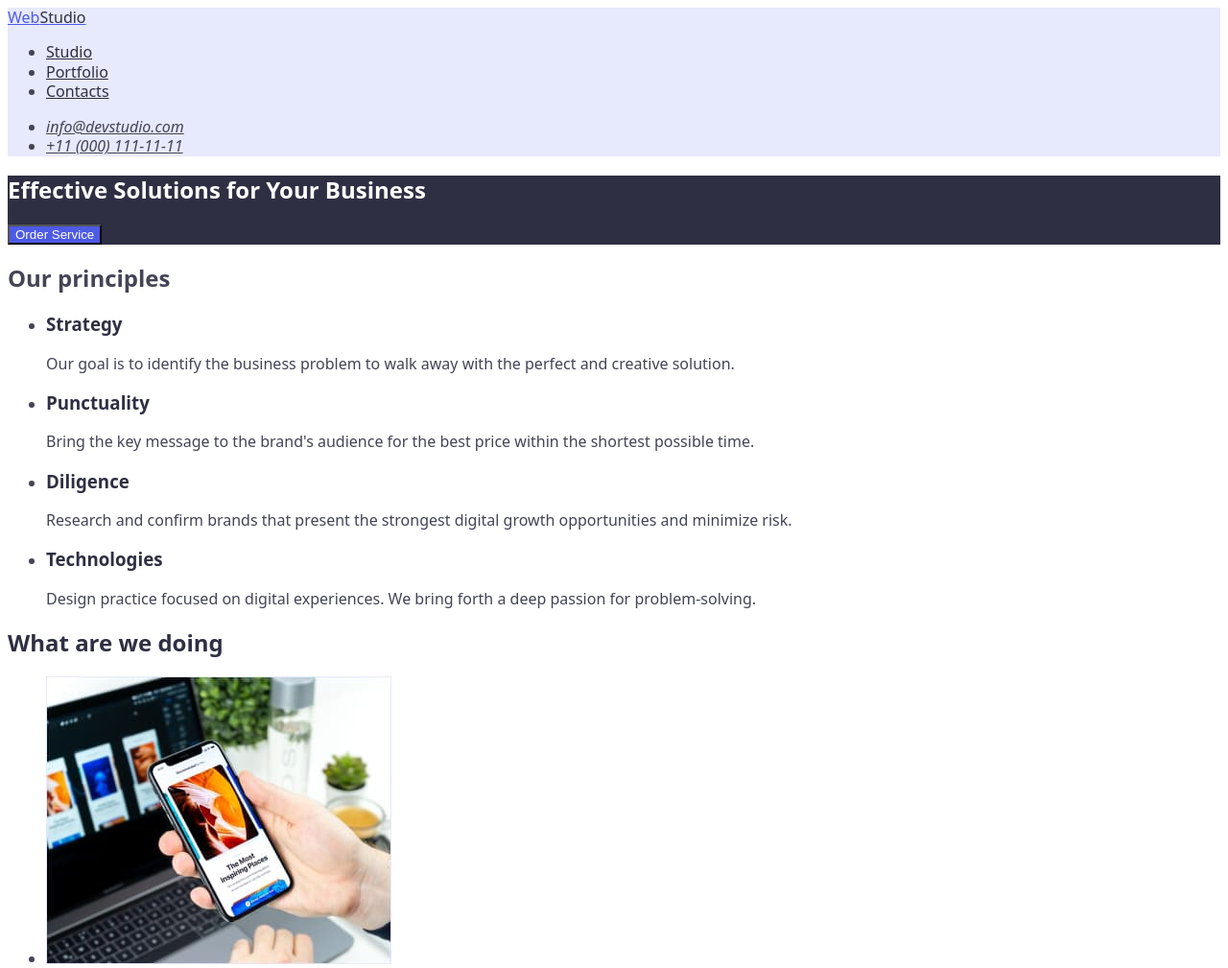
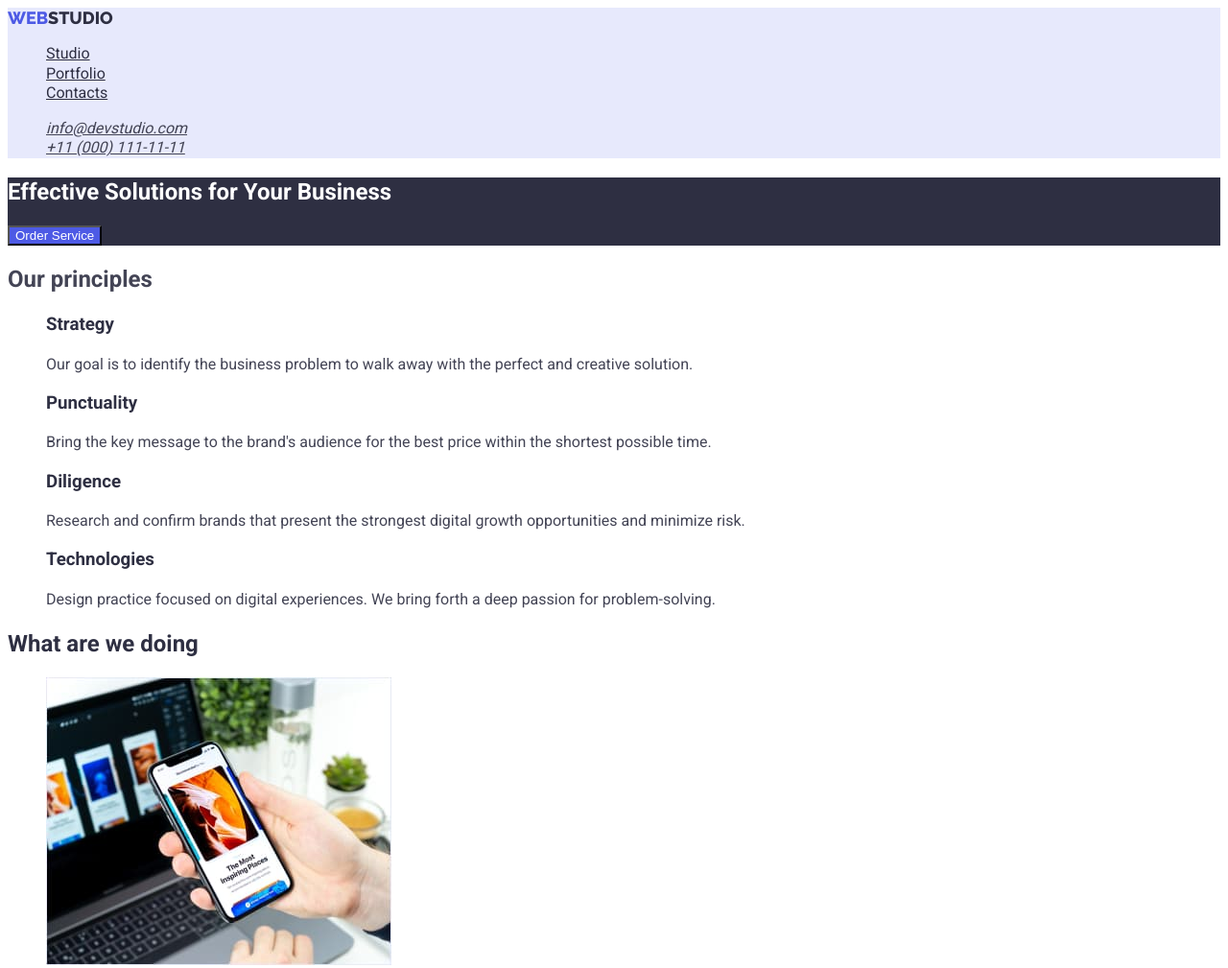
Before and after one commit to Chyzhevskyy/go-it-markup-hw-02, a plain HTML site: page index.html in a window 1280 px wide. Shown: the top 1009 px of the page at 96% size. Drawn offline with Linux system fonts and the light colour scheme.

Commit message:
fixed-style

```diff
--- a/css/styles.css
+++ b/css/styles.css
@@ -14,12 +14,13 @@
 }
 
 body {
-    font-family: system-ui, -apple-system, BlinkMacSystemFont, 'Segoe UI', Roboto, Oxygen, Ubuntu, Cantarell, 'Open Sans', 'Helvetica Neue', sans-serif;
+    font-family: Roboto, sans-serif;
     color: var(--slate);
     font-style: Regular;
     font-size: 16px;
     line-height: 1.28;
-    letter-spacing: 2%
+    letter-spacing: 2%;
+    background-color: var(--white);
 }
 
 /* headder */
@@ -45,6 +46,27 @@ header {
 
 .nav-button {
     color: var(--navy-blue-modal);
+}
+
+.web-color {
+    font-family: Raleway;
+    font-style: ExtraBold;
+    font-size: 18px;
+    line-height: 21px;
+    Line-height: 1.17;
+    align: Left;
+    vertical-align: Center;
+    letter-spacing: 0.03;
+    font: weigt-800;
+}
+
+.web-color {
+    text-transform: uppercase;
+    text-decoration: none;
+}
+
+ul {
+    list-style: none;
 }
 
 /* contakts */
```
